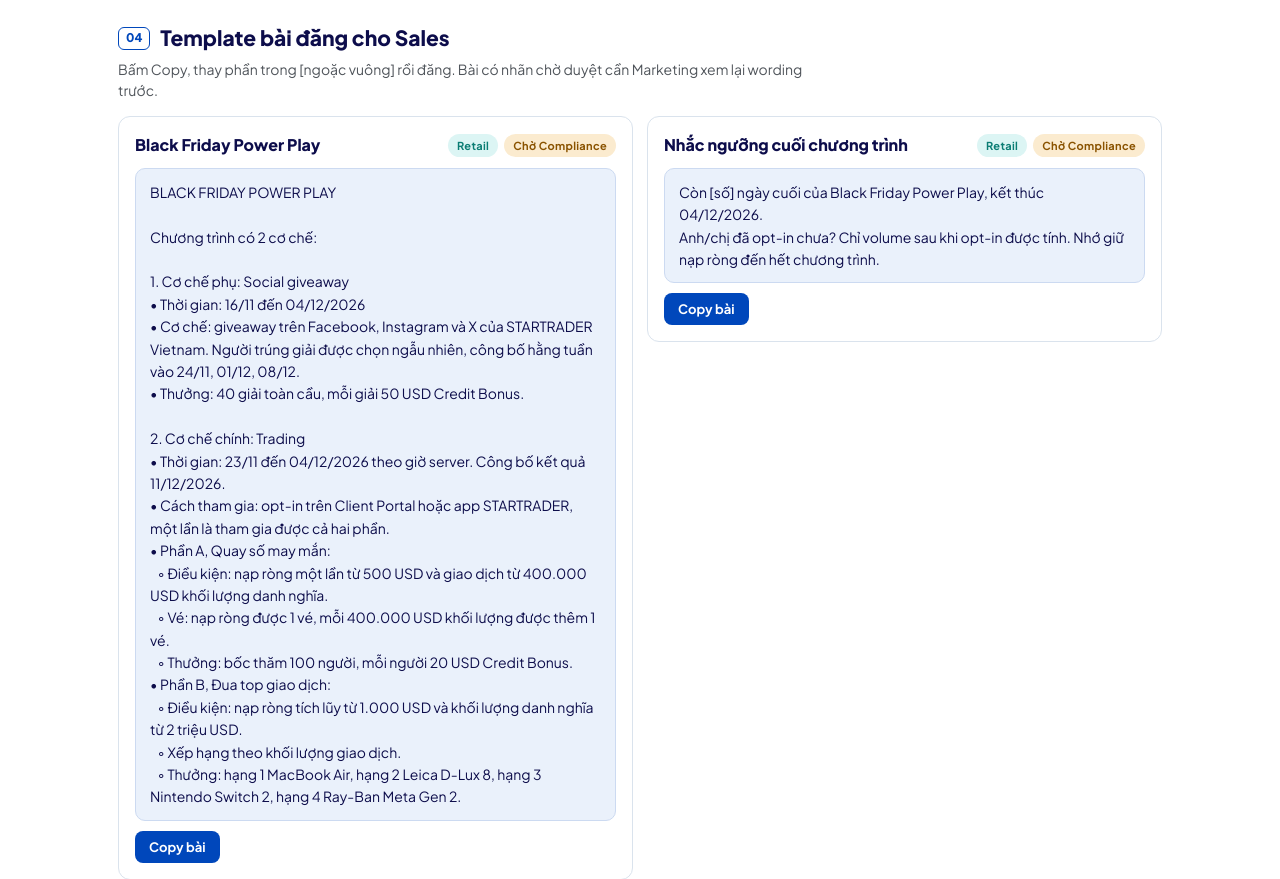
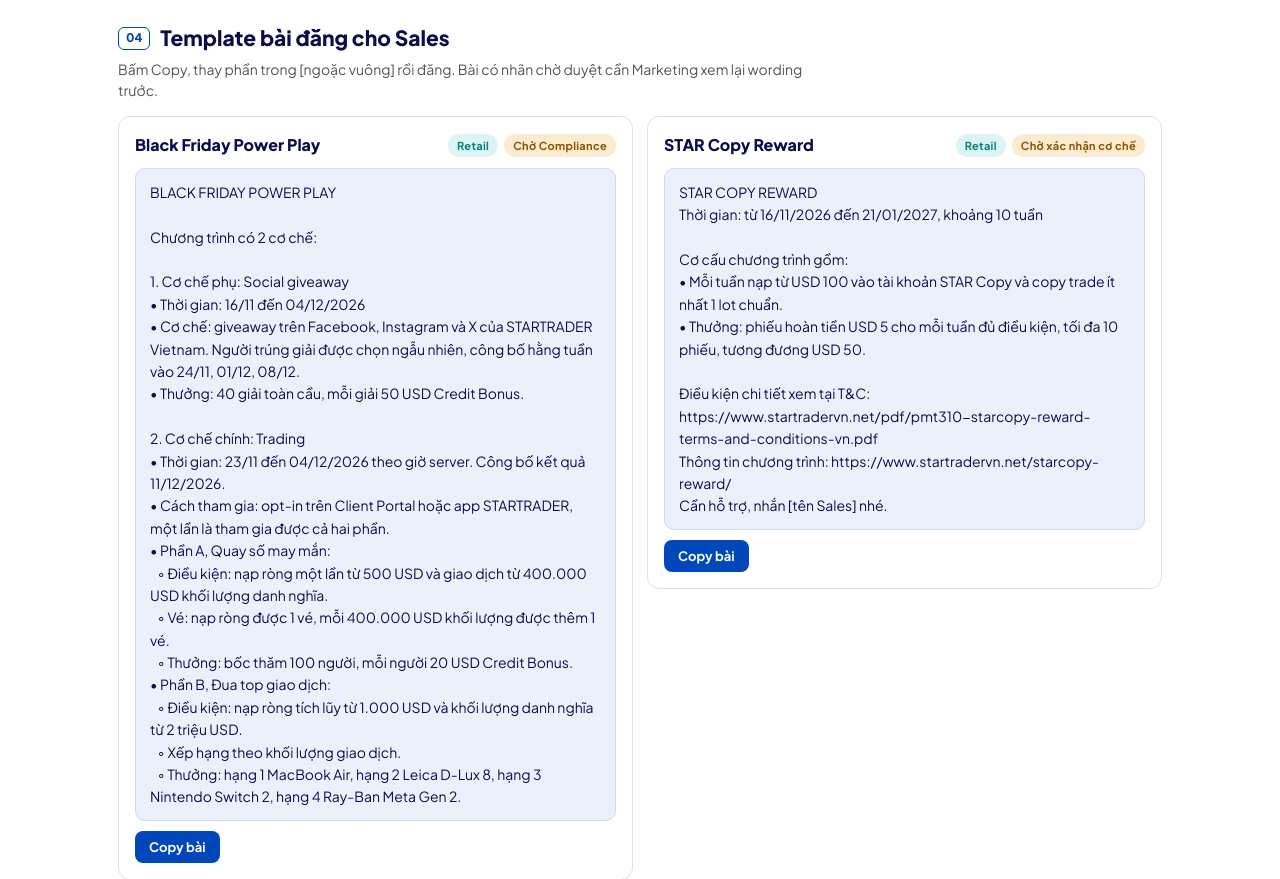
Before and after one commit to zynhuynh/STAR-VN-PROMOTION, a plain HTML site: page index.html in a window 1280 px wide. Shown: the part 3800-4679 px from the top of the page. Drawn offline with Linux system fonts and the light colour scheme.

Commit message:
Remove reminder template, one post per program, sync with artifact
Co-Authored-By: Claude Sonnet 5.5 <noreply@anthropic.com>
Claude-Session: https://claude.ai/code/session_01S5jo9wbdtGqbARViNCPoCp

```diff
--- a/index.html
+++ b/index.html
@@ -469,13 +469,6 @@ Chương trình có 2 cơ chế:
     </div>
 
     <div class="tpl-card">
-      <div class="tpl-head"><h3>Nhắc ngưỡng cuối chương trình</h3><div class="tpl-tags"><span class="chip live">Retail</span><span class="chip hold">Chờ Compliance</span></div></div>
-<pre class="tpl" id="t2">Còn [số] ngày cuối của Black Friday Power Play, kết thúc 04/12/2026.
-Anh/chị đã opt-in chưa? Chỉ volume sau khi opt-in được tính. Nhớ giữ nạp ròng đến hết chương trình.</pre>
-      <button class="copy" data-target="t2" type="button">Copy bài</button>
-    </div>
-
-    <div class="tpl-card">
       <div class="tpl-head"><h3>STAR Copy Reward</h3><div class="tpl-tags"><span class="chip live">Retail</span><span class="chip hold">Chờ xác nhận cơ chế</span></div></div>
 <pre class="tpl" id="t3">STAR COPY REWARD
 Thời gian: từ 16/11/2026 đến 21/01/2027, khoảng 10 tuần
```
